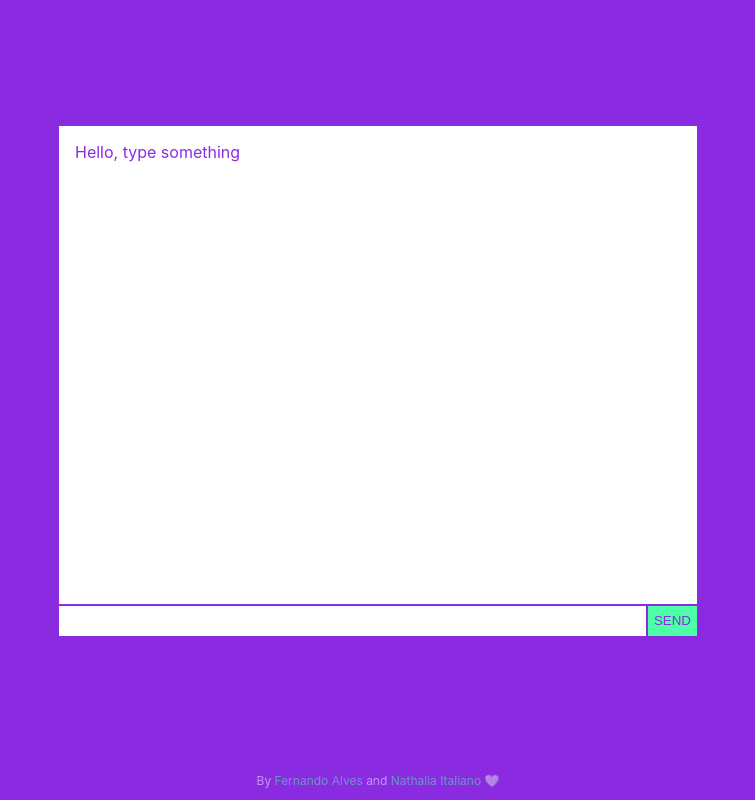
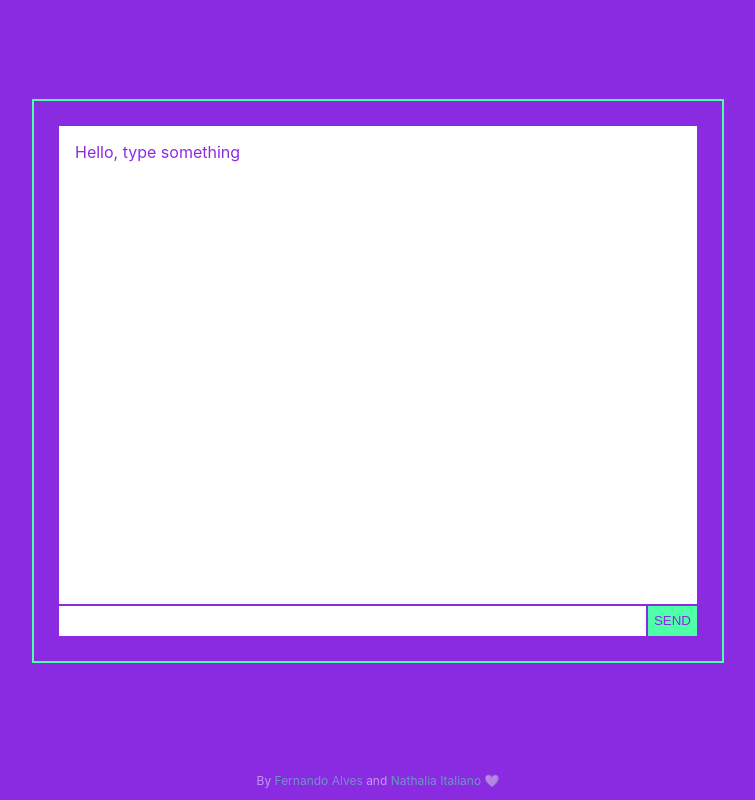
Before and after one commit to nathaliaitaliano/tna-fe, a Next.js app: page / in a window 1280 px wide. Shown: the whole page, without its empty margins (262-1017 px from the left). Built offline with nearby package versions, Linux system fonts and the light colour scheme.

Commit message:
border style for chatbot

```diff
--- a/styles/Chat.module.css
+++ b/styles/Chat.module.css
@@ -13,6 +13,11 @@
   flex-direction: column;
   justify-content: center;
   align-items: center;
+}
+
+.chatBot {
+  border: 2px solid #4dffa6;
+  padding: 1.5em;
 }
 
 .display {
@@ -32,9 +37,7 @@
   display: flex;
   width: 40em;
   height: 2em;
-
   justify-content: space-between;
-
 }
 
 .inputMessage {
```
